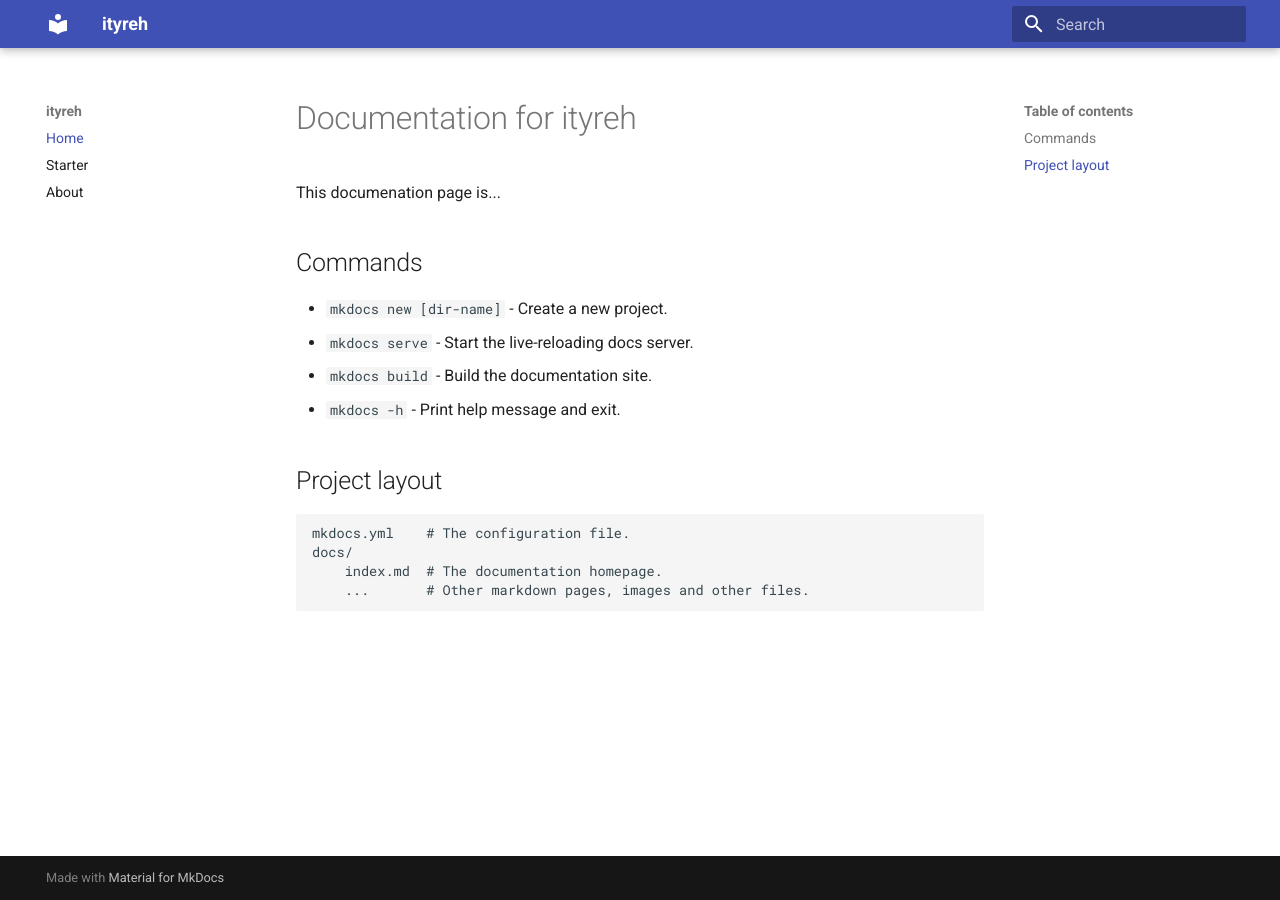
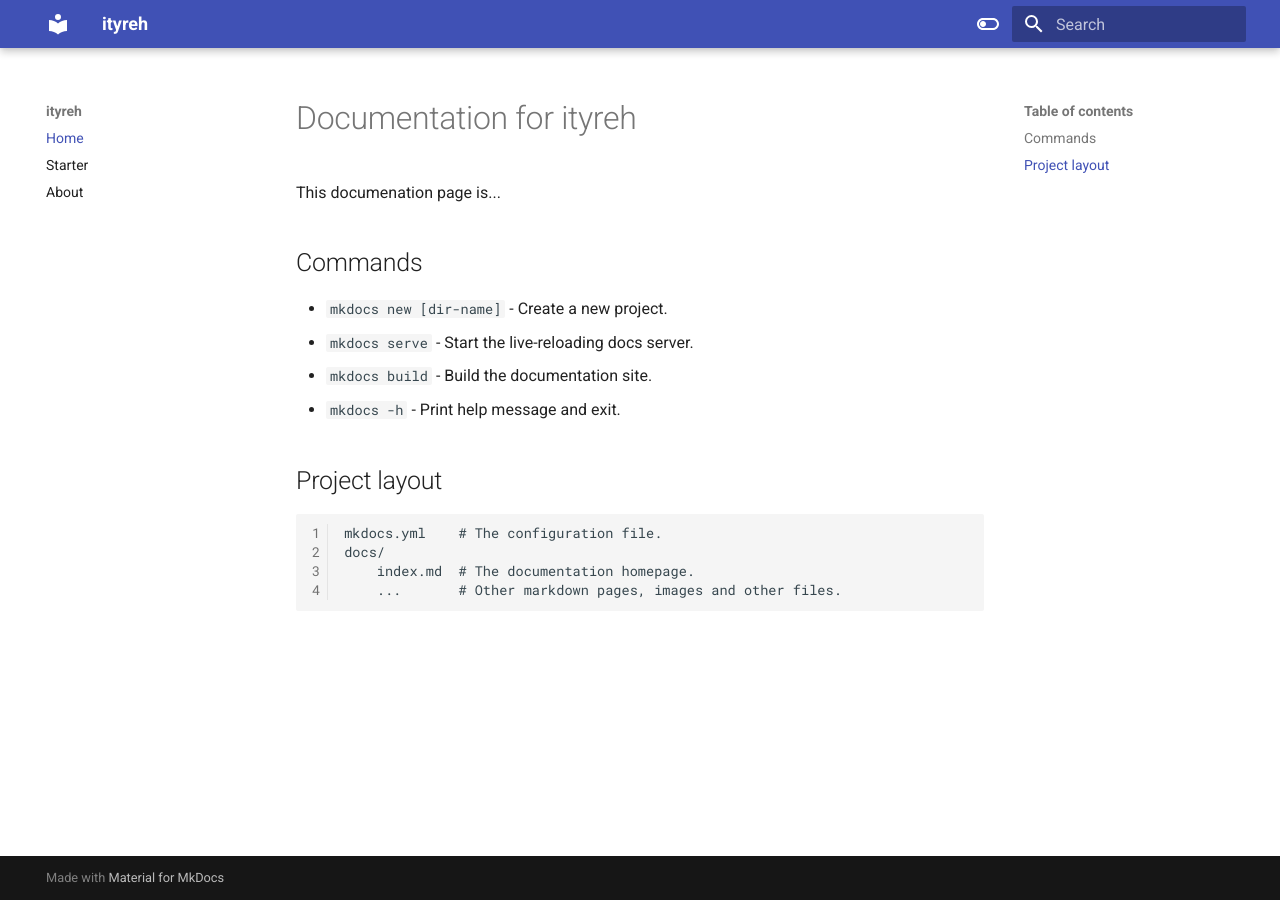
Before and after one commit to ityreh/docs, an MkDocs documentation site: the page built from docs/index.md, in a window 1280 px wide. Built offline with MkDocs 1.6.1 and Material for MkDocs 9.7.7, drawn with Linux system fonts in a browser that asks for light colours.

Commit message:
Add light and dark mode.

```diff
--- a/mkdocs.yml
+++ b/mkdocs.yml
@@ -7,3 +7,23 @@ nav:
 
 theme:
   name: material
+  palette:
+    - media: "(prefers-color-scheme: light)"
+      scheme: default
+      toggle:
+        icon: material/toggle-switch-off-outline
+        name: Switch to dark mode
+        primary: blue
+        accent: cyan
+    - media: "(prefers-color-scheme: dark)"
+      scheme: slate
+      toggle:
+        icon: material/toggle-switch
+        name: Switch to light mode
+        primary: blue
+        accent: cyan
+
+markdown_extensions:
+  - pymdownx.highlight:
+      linenums: true
+  - pymdownx.superfences
```
Also changed, not shown: README.md (+6 -2 lines), docs/mouseless.md (added, +3 -0 lines).
